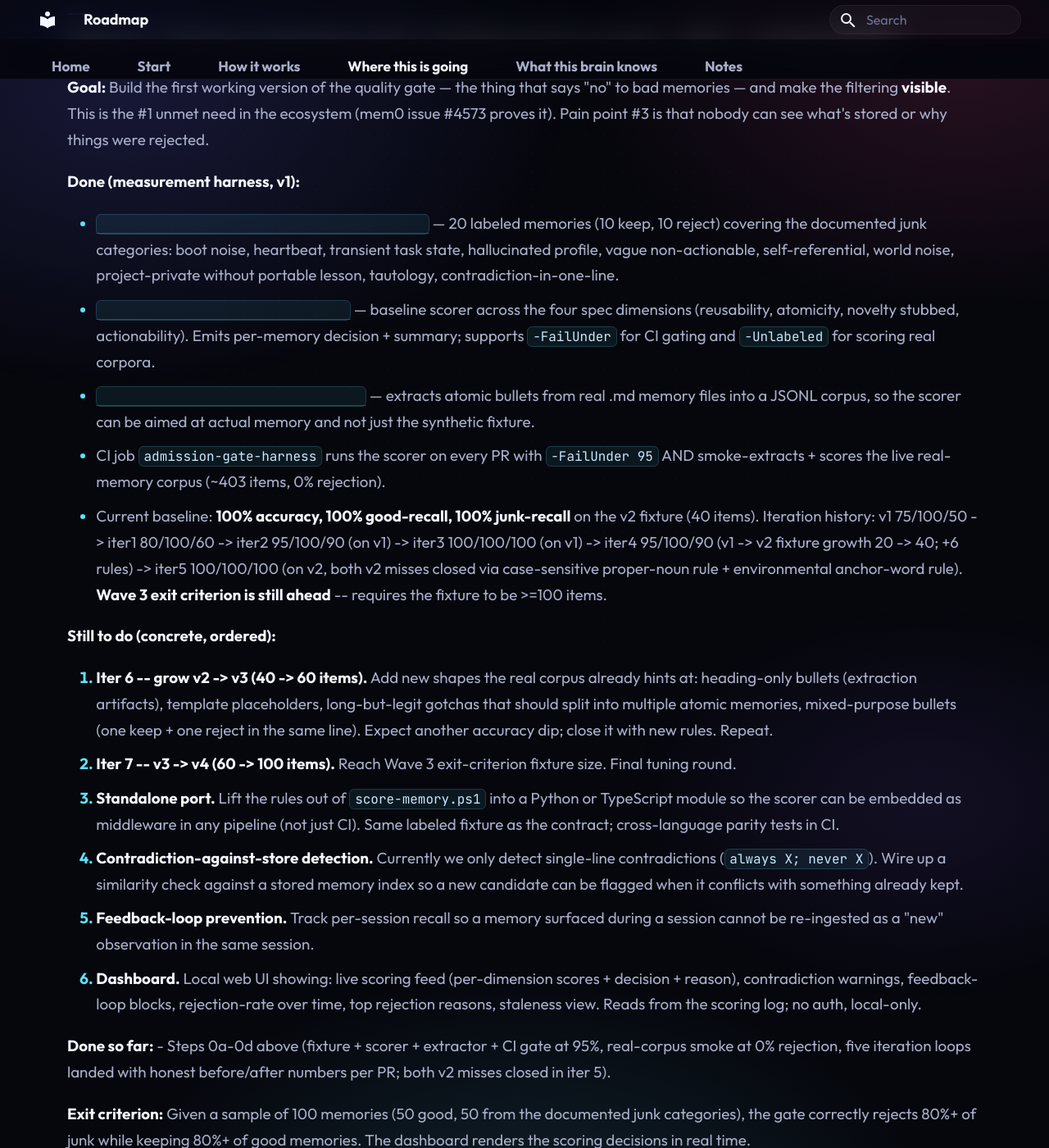
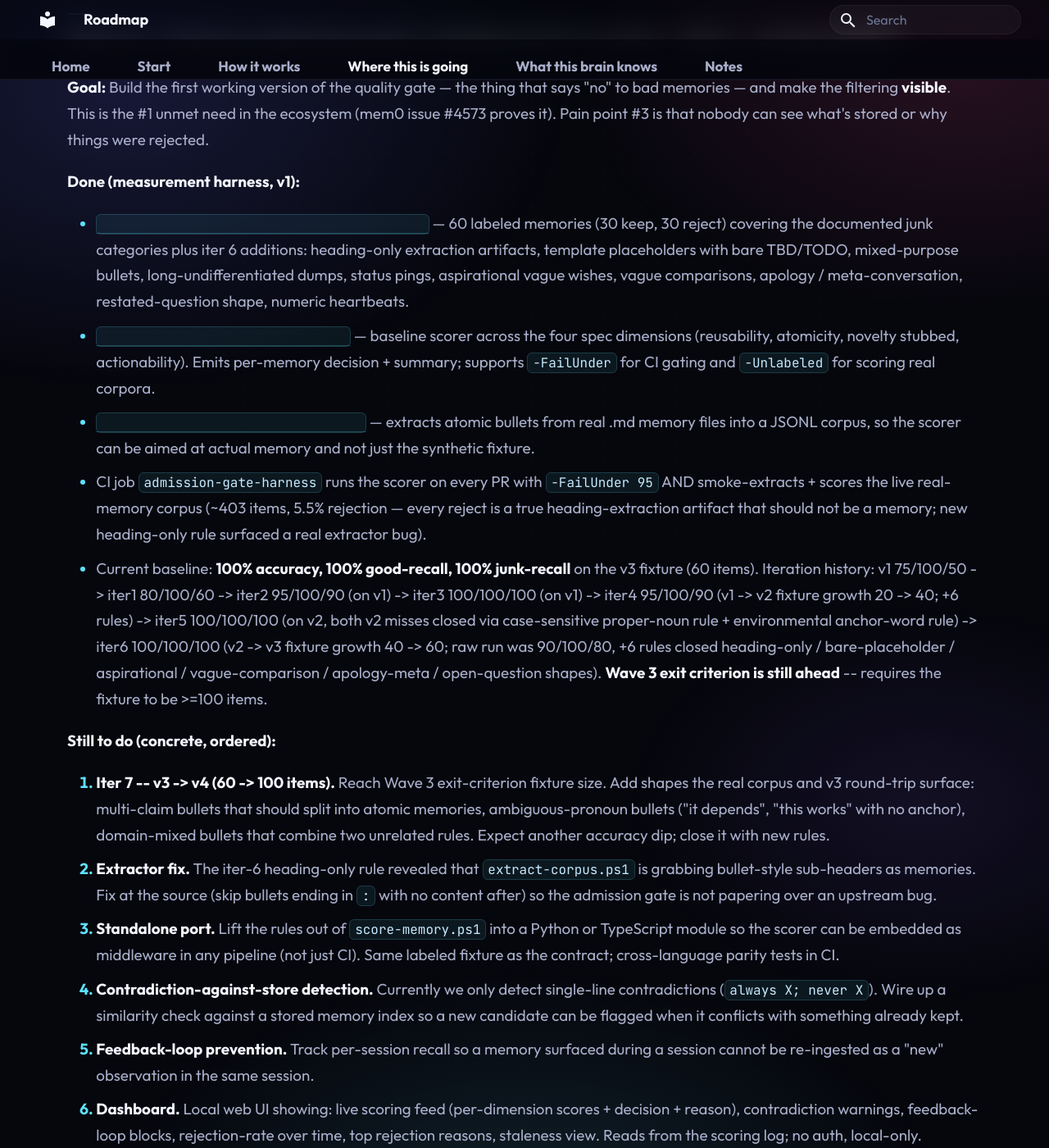
Before and after one commit to victorfelisbino/my-agent-memory, an MkDocs documentation site: the page built from docs/roadmap.md, in a window 1280 px wide and 1400 px high, scrolled down 5102 px. Shown: the whole window at 82% size. Built offline with MkDocs 1.6.1 and Material for MkDocs 9.7.7, drawn with Linux system fonts in a browser that asks for light colours; some of the changed text lies outside the part shown.

Commit message:
Wave 3 iter 6: v2 -> v3 fixture (40 -> 60 items), 100/100/100; +6 rules; real-corpus 5.5% rejection (all extractor artifacts) (#34)
Co-authored-by: Victor Felisbino <victor.felisbino@provisionsgroup.com>

```diff
--- a/competence-map.yml
+++ b/competence-map.yml
@@ -126,13 +126,13 @@
   name: Memory admission gate (Wave 3 harness)
   depth: explore
   scope: shared
-  description: Measurement harness for the quality gate that decides which memories are worth storing. v2 = 40-item labeled fixture + corpus extractor that pulls real bullets from the repo's own .md files + baseline stub scorer across four dimensions (reusability, atomicity, novelty, actionability) with both labeled-accuracy mode and unlabeled real-corpus distribution mode. After five iterations against real memory, baseline is 100% accuracy, 100% good-recall, 100% junk-recall on v2 (both v2 misses closed in iter 5 via case-sensitive proper-noun detection with tech allowlist + environmental anchor-word rule). Wave 3 exit criterion still ahead (>=100-item fixture). CI gate enforces >= 95% on v2. Real-corpus smoke unchanged at 0 percent rejection. No write-path integration, no dashboard, no real novelty lookup yet.
+  description: Measurement harness for the quality gate that decides which memories are worth storing. v3 = 60-item labeled fixture + corpus extractor that pulls real bullets from the repo's own .md files + baseline stub scorer across four dimensions (reusability, atomicity, novelty, actionability) with both labeled-accuracy mode and unlabeled real-corpus distribution mode. After six iterations against real memory, baseline is 100% accuracy, 100% good-recall, 100% junk-recall on v3 (raw run of the iter-5 ruleset against v3 was 90/100/80; iter 6 closed six new miss shapes -- heading-only / bare-placeholder / aspirational / vague-comparison / apology-meta / open-question). Wave 3 exit criterion still ahead (>=100-item fixture). CI gate enforces >= 95% on v3. Real-corpus smoke now rejects 5.5% (was 0%), and every reject is a true heading-extraction artifact -- the new heading-only rule surfaced an upstream extractor bug. No write-path integration, no dashboard, no real novelty lookup yet.
   sources:
     - admission-gate/README.md
     - admission-gate/score-memory.ps1
     - admission-gate/extract-corpus.ps1
-    - admission-gate/fixtures/memories-v1.jsonl
-  last_reviewed: 2026-05-26
+    - admission-gate/fixtures/memories-v3.jsonl
+  last_reviewed: 2026-05-27
   related:
     - ai-memory-architecture
     - thinking-principles
--- a/docs/roadmap.md
+++ b/docs/roadmap.md
@@ -136,23 +136,23 @@ Full analysis: [docs/competitive-landscape-2026-05.md](competitive-landscape-202
 
 **Done (measurement harness, v1):**
 
-- [`admission-gate/fixtures/memories-v1.jsonl`](https://github.com/victorfelisbino/my-agent-memory/blob/main/admission-gate/fixtures/memories-v1.jsonl) — 20 labeled memories (10 keep, 10 reject) covering the documented junk categories: boot noise, heartbeat, transient task state, hallucinated profile, vague non-actionable, self-referential, world noise, project-private without portable lesson, tautology, contradiction-in-one-line.
+- [`admission-gate/fixtures/memories-v3.jsonl`](https://github.com/victorfelisbino/my-agent-memory/blob/main/admission-gate/fixtures/memories-v3.jsonl) — 60 labeled memories (30 keep, 30 reject) covering the documented junk categories plus iter 6 additions: heading-only extraction artifacts, template placeholders with bare TBD/TODO, mixed-purpose bullets, long-undifferentiated dumps, status pings, aspirational vague wishes, vague comparisons, apology / meta-conversation, restated-question shape, numeric heartbeats.
 - [`admission-gate/score-memory.ps1`](https://github.com/victorfelisbino/my-agent-memory/blob/main/admission-gate/score-memory.ps1) — baseline scorer across the four spec dimensions (reusability, atomicity, novelty stubbed, actionability). Emits per-memory decision + summary; supports `-FailUnder` for CI gating and `-Unlabeled` for scoring real corpora.
 - [`admission-gate/extract-corpus.ps1`](https://github.com/victorfelisbino/my-agent-memory/blob/main/admission-gate/extract-corpus.ps1) — extracts atomic bullets from real .md memory files into a JSONL corpus, so the scorer can be aimed at actual memory and not just the synthetic fixture.
-- CI job `admission-gate-harness` runs the scorer on every PR with `-FailUnder 95` AND smoke-extracts + scores the live real-memory corpus (~403 items, 0% rejection).
-- Current baseline: **100% accuracy, 100% good-recall, 100% junk-recall** on the v2 fixture (40 items). Iteration history: v1 75/100/50 -> iter1 80/100/60 -> iter2 95/100/90 (on v1) -> iter3 100/100/100 (on v1) -> iter4 95/100/90 (v1 -> v2 fixture growth 20 -> 40; +6 rules) -> iter5 100/100/100 (on v2, both v2 misses closed via case-sensitive proper-noun rule + environmental anchor-word rule). **Wave 3 exit criterion is still ahead** -- requires the fixture to be >=100 items.
+- CI job `admission-gate-harness` runs the scorer on every PR with `-FailUnder 95` AND smoke-extracts + scores the live real-memory corpus (~403 items, 5.5% rejection — every reject is a true heading-extraction artifact that should not be a memory; new heading-only rule surfaced a real extractor bug).
+- Current baseline: **100% accuracy, 100% good-recall, 100% junk-recall** on the v3 fixture (60 items). Iteration history: v1 75/100/50 -> iter1 80/100/60 -> iter2 95/100/90 (on v1) -> iter3 100/100/100 (on v1) -> iter4 95/100/90 (v1 -> v2 fixture growth 20 -> 40; +6 rules) -> iter5 100/100/100 (on v2, both v2 misses closed via case-sensitive proper-noun rule + environmental anchor-word rule) -> iter6 100/100/100 (v2 -> v3 fixture growth 40 -> 60; raw run was 90/100/80, +6 rules closed heading-only / bare-placeholder / aspirational / vague-comparison / apology-meta / open-question shapes). **Wave 3 exit criterion is still ahead** -- requires the fixture to be >=100 items.
 
 **Still to do (concrete, ordered):**
 
-1. **Iter 6 -- grow v2 -> v3 (40 -> 60 items).** Add new shapes the real corpus already hints at: heading-only bullets (extraction artifacts), template placeholders, long-but-legit gotchas that should split into multiple atomic memories, mixed-purpose bullets (one keep + one reject in the same line). Expect another accuracy dip; close it with new rules. Repeat.
-2. **Iter 7 -- v3 -> v4 (60 -> 100 items).** Reach Wave 3 exit-criterion fixture size. Final tuning round.
+1. **Iter 7 -- v3 -> v4 (60 -> 100 items).** Reach Wave 3 exit-criterion fixture size. Add shapes the real corpus and v3 round-trip surface: multi-claim bullets that should split into atomic memories, ambiguous-pronoun bullets ("it depends", "this works" with no anchor), domain-mixed bullets that combine two unrelated rules. Expect another accuracy dip; close it with new rules.
+2. **Extractor fix.** The iter-6 heading-only rule revealed that `extract-corpus.ps1` is grabbing bullet-style sub-headers as memories. Fix at the source (skip bullets ending in `:` with no content after) so the admission gate is not papering over an upstream bug.
 3. **Standalone port.** Lift the rules out of `score-memory.ps1` into a Python or TypeScript module so the scorer can be embedded as middleware in any pipeline (not just CI). Same labeled fixture as the contract; cross-language parity tests in CI.
 4. **Contradiction-against-store detection.** Currently we only detect single-line contradictions (`always X; never X`). Wire up a similarity check against a stored memory index so a new candidate can be flagged when it conflicts with something already kept.
 5. **Feedback-loop prevention.** Track per-session recall so a memory surfaced during a session cannot be re-ingested as a "new" observation in the same session.
 6. **Dashboard.** Local web UI showing: live scoring feed (per-dimension scores + decision + reason), contradiction warnings, feedback-loop blocks, rejection-rate over time, top rejection reasons, staleness view. Reads from the scoring log; no auth, local-only.
 
 **Done so far:**
-- Steps 0a-0d above (fixture + scorer + extractor + CI gate at 95%, real-corpus smoke at 0% rejection, five iteration loops landed with honest before/after numbers per PR; both v2 misses closed in iter 5).
+- Steps 0a-0d above (fixture + scorer + extractor + CI gate at 95%, real-corpus smoke at 5.5% rejection with all rejects being true extractor artifacts, six iteration loops landed with honest before/after numbers per PR; both v2 misses closed in iter 5; all six new v3 misses closed in iter 6).
 
 **Exit criterion:** Given a sample of 100 memories (50 good, 50 from the documented junk categories), the gate correctly rejects 80%+ of junk while keeping 80%+ of good memories. The dashboard renders the scoring decisions in real time.
 
```
Also changed, not shown: admission-gate/README.md (+15 -10 lines), docs/competence-map.md (+3 -3 lines), docs/status.md (+1 -1 lines), 3 other files.
